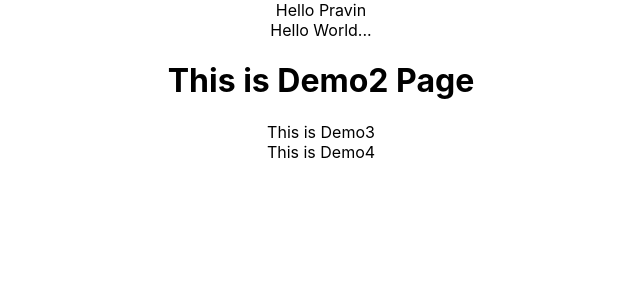
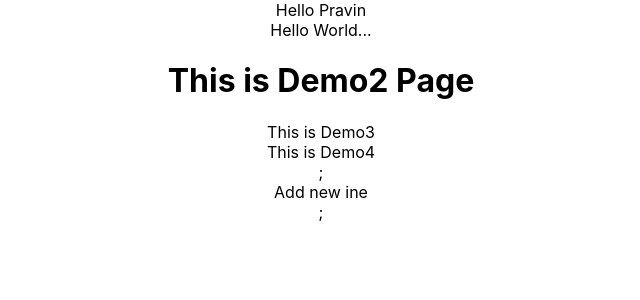
Before and after one commit to Pravin-1911/First-project, a React (Create React App) app: page / in a window 1280 px wide. Shown: the top 300 px of the page, without its empty margins (319-959 px from the left). Built offline with nearby package versions, Linux system fonts and the light colour scheme.

Commit message:
updated file

```diff
--- a/src/Demo4.js
+++ b/src/Demo4.js
@@ -1,5 +1,9 @@
 import React from "react";
 
 export const Demo4 = () => {
-  return <div>This is Demo4</div>;
+  return (
+    <>
+      <div>This is Demo4</div>;<div>Add new ine</div>;
+    </>
+  );
 };
```
